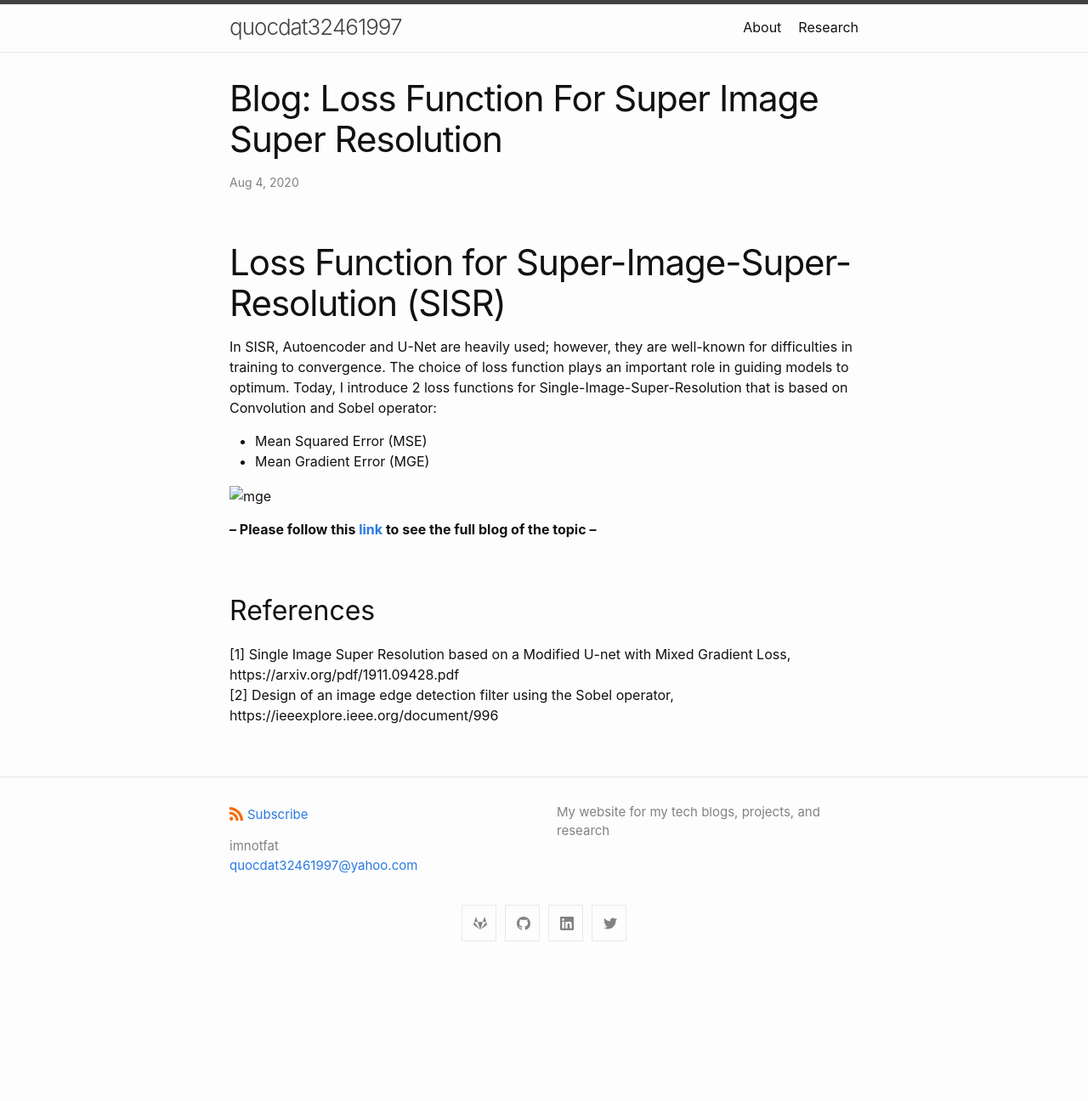
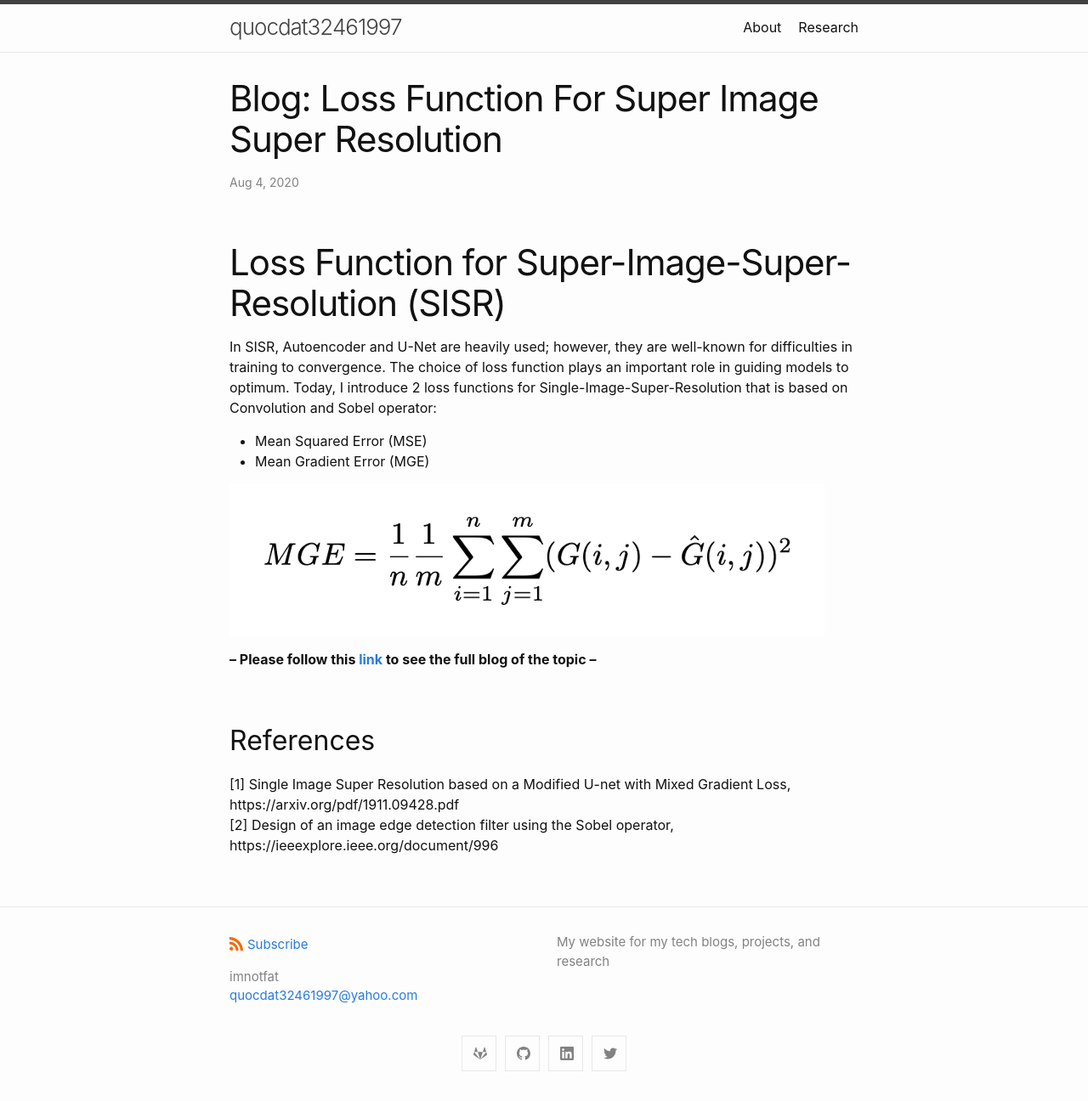
Before and after one commit to quocdat32461997/quocdat32461997.github.io, a Jekyll site: the page built from _posts/2020-08-04-blog:-loss-function-for-super-image-super-resolution.md, in a window 1280 px wide. Shown: the whole page at 85% size. Built offline with Jekyll 4.4.1, drawn with Linux system fonts in a browser that asks for light colours; before the commit the page ends 1143 px from its top, so only the background shows below that.

Commit message:
Update 2020-08-04-blog:-loss-function-for-super-image-super-resolution.md

```diff
--- a/_posts/2020-08-04-blog:-loss-function-for-super-image-super-resolution.md
+++ b/_posts/2020-08-04-blog:-loss-function-for-super-image-super-resolution.md
@@ -8,7 +8,7 @@ In SISR, Autoencoder and U-Net are heavily used; however, they are well-known fo
 * Mean Squared Error (MSE)
 * Mean Gradient Error (MGE)
 
-![mge](/asseets/mge.png)
+![mge](/assets/mge.png)
 
 **-- Please follow this [link](https://medium.com/analytics-vidhya/loss-functions-for-image-super-resolution-sisr-8a65644fbd85) to see the full blog of the topic --**
 
```
